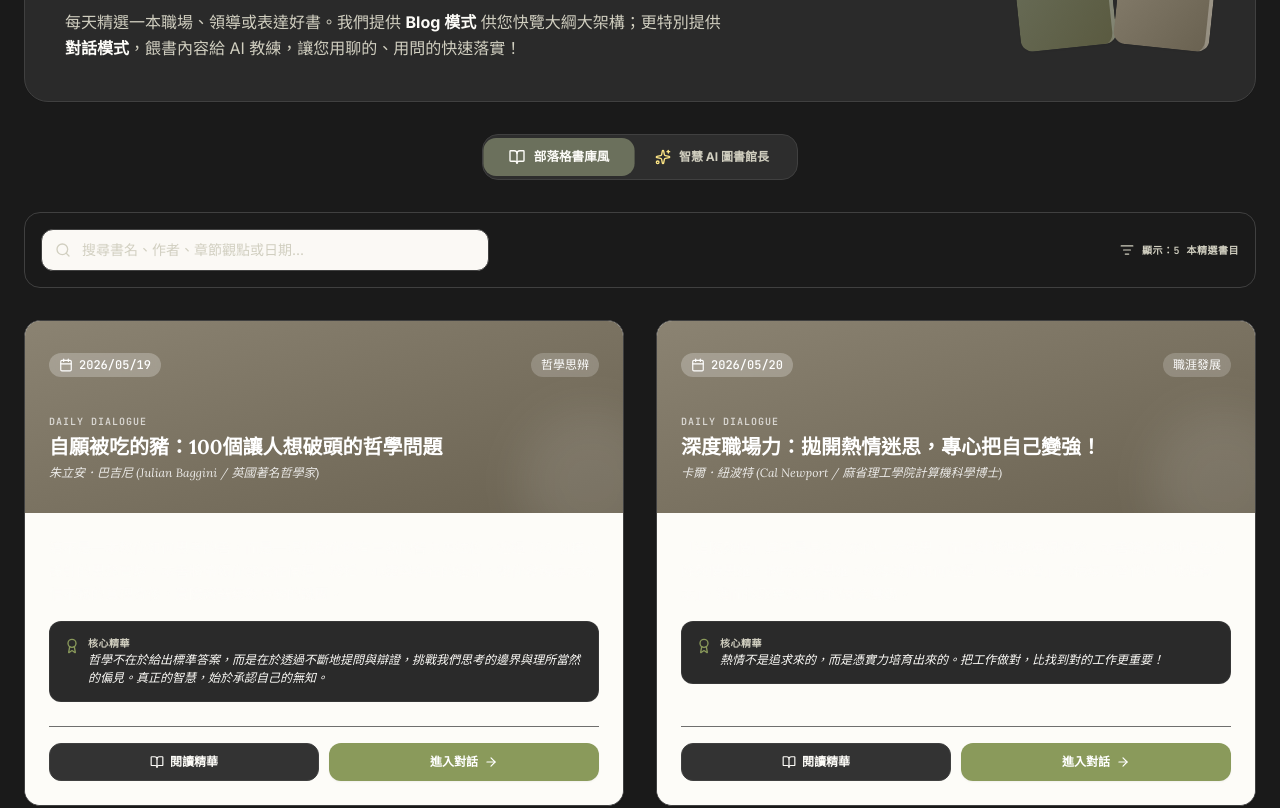
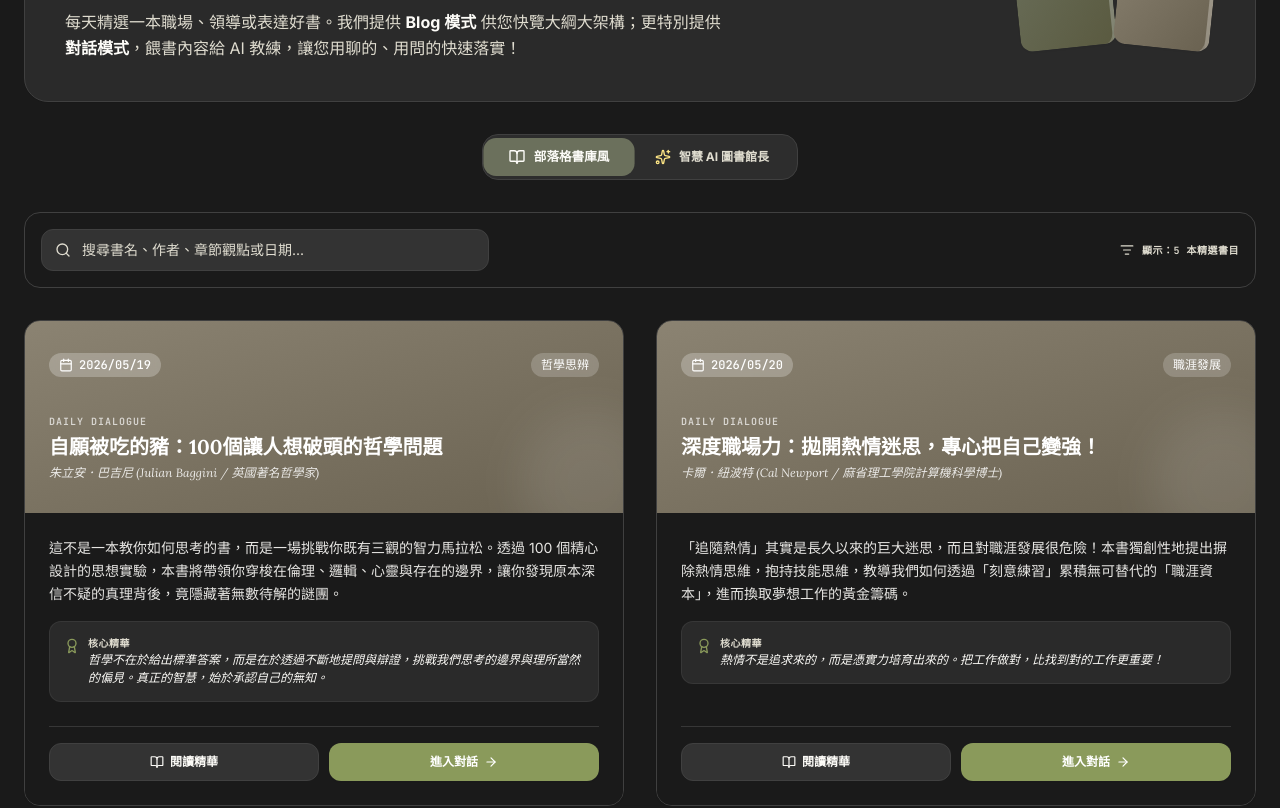
Before and after one commit to toydogcat/daily-dialogue, a React (Vite) app: page / in a window 1280 px wide. Shown: the part 240-1048 px from the top of the page. Built offline with nearby package versions, Linux system fonts and the light colour scheme.

Commit message:
refactor: update UI to use standardized natural theme colors across all components

```diff
--- a/src/App.tsx
+++ b/src/App.tsx
@@ -163,7 +163,7 @@ export default function App() {
                 </select>
               </div>
               {aiEngine === "local" && (
-                <div className="p-3 bg-[#FAF8F5] rounded-xl border border-natural-border text-[11px] text-[#8B8372] leading-relaxed animate-fade-in">
+                <div className="p-3 bg-natural-warm rounded-xl border border-natural-border text-[11px] text-[#8B8372] leading-relaxed animate-fade-in">
                   <p className="font-bold text-natural-dark mb-1">💡 本地 AI (Gemma 2B) 運作提示</p>
                   <p>本地引擎完全運行在您的瀏覽器與 GPU 中，不消耗 any 網路金鑰，100% 離線隱私安全。首次使用將會在對話視窗下載模型權重（約 1.4GB），下載後即可永久快速離線使用！</p>
                 </div>
@@ -296,7 +296,7 @@ export default function App() {
                       placeholder="搜尋書名、作者、章節觀點或日期..."
                       value={searchQuery}
                       onChange={(e) => setSearchQuery(e.target.value)}
-                      className="w-full bg-[#FBF9F5] border border-natural-border hover:border-natural-sand-light focus:bg-natural-bg focus:border-[#6B705C] focus:ring-[#6B705C] rounded-xl pl-10 pr-4 py-2.5 text-xs md:text-sm outline-none transition-all placeholder:text-natural-sand text-natural-dark"
+                      className="w-full bg-natural-warm border border-natural-border hover:border-natural-sand-light focus:bg-natural-bg focus:border-[#6B705C] focus:ring-[#6B705C] rounded-xl pl-10 pr-4 py-2.5 text-xs md:text-sm outline-none transition-all placeholder:text-natural-sand text-natural-dark"
                     />
                   </div>
 
@@ -437,7 +437,7 @@ export default function App() {
                 )}
               </div>
             ) : (
-              <div className="text-center py-20 bg-white rounded-3xl border border-natural-border space-y-4">
+              <div className="text-center py-20 bg-natural-bg rounded-3xl border border-natural-border space-y-4">
                 <p className="text-natural-sand text-sm font-serif">未能成功調用書本詳細結構，可能正因連線阻礙...</p>
                 <button
                   onClick={handleBackToOverview}
--- a/src/components/BlogView.tsx
+++ b/src/components/BlogView.tsx
@@ -21,7 +21,7 @@ export default function BlogView({ book }: BlogViewProps) {
     <div className="max-w-4xl mx-auto space-y-10 pb-16 animate-fade-in" id="blog-view">
 
       {/* Header Splash Area */}
-      <div className="bg-white rounded-3xl border border-natural-border p-6 md:p-8 shadow-2xs flex flex-col md:flex-row gap-8 items-start relative overflow-hidden">
+      <div className="bg-natural-bg rounded-3xl border border-natural-border p-6 md:p-8 shadow-2xs flex flex-col md:flex-row gap-8 items-start relative overflow-hidden">
         {/* Left vertical border brand line */}
         <div className="absolute top-0 left-0 w-2 h-full bg-[#6B705C]" />
 
@@ -100,7 +100,7 @@ export default function BlogView({ book }: BlogViewProps) {
                 className={`p-5 rounded-2xl border transition-all duration-300 cursor-pointer ${
                   activeConceptIdx === idx
                     ? "bg-natural-cream border-natural-sage shadow-2xs"
-                    : "bg-white border-natural-border hover:border-natural-sand-light"
+                    : "bg-natural-bg border-natural-border hover:border-natural-sand-light"
                 }`}
                 onClick={() => setActiveConceptIdx(idx)}
               >
@@ -138,7 +138,7 @@ export default function BlogView({ book }: BlogViewProps) {
             <h4 className="text-lg font-serif font-bold text-natural-dark">章節大綱隨讀</h4>
           </div>
 
-          <div className="bg-white rounded-2xl border border-natural-border p-5 space-y-6 shadow-2xs">
+          <div className="bg-natural-bg rounded-2xl border border-natural-border p-5 space-y-6 shadow-2xs">
             {book.chapters.map((ch, idx) => (
               <div key={idx} className="relative pl-6 last:pb-0 pb-6 border-l border-natural-border/80 last:border-0 group">
                 {/* timeline node icon */}
@@ -157,7 +157,7 @@ export default function BlogView({ book }: BlogViewProps) {
       <div className="grid grid-cols-1 md:grid-cols-2 gap-8">
 
         {/* Readers Group */}
-        <div className="bg-white rounded-3xl p-6.5 border border-natural-border space-y-4">
+        <div className="bg-natural-bg rounded-3xl p-6.5 border border-natural-border space-y-4">
           <div className="flex items-center gap-2">
             <Users className="w-5 h-5 text-natural-sage" />
             <h4 className="font-serif font-bold text-natural-dark text-base">這本書最適合推薦給：</h4>
--- a/src/components/BookCard.tsx
+++ b/src/components/BookCard.tsx
@@ -32,7 +32,7 @@ export default function BookCard({ book, onSelect }: BookCardProps) {
   return (
     <div
       id={`book-card-${book.id}`}
-      className="group bg-white rounded-2xl border border-natural-border hover:border-natural-sand-light shadow-xs hover:shadow-md transition-all duration-300 overflow-hidden flex flex-col h-full"
+      className="group bg-natural-bg rounded-2xl border border-natural-border hover:border-natural-sand-light shadow-xs hover:shadow-md transition-all duration-300 overflow-hidden flex flex-col h-full"
     >
       {/* Visual Cover Header */}
       <div className={`relative px-6 py-8 ${getNaturalHeaderBg()} text-white flex flex-col justify-between h-48 overflow-hidden`}>
@@ -61,7 +61,7 @@ export default function BookCard({ book, onSelect }: BookCardProps) {
       </div>
 
       {/* Content Area */}
-      <div className="p-6 flex-1 flex flex-col justify-between bg-[#FDFCF8]">
+      <div className="p-6 flex-1 flex flex-col justify-between bg-natural-bg">
         <div className="space-y-4">
           <p className="text-natural-dark/90 text-sm leading-relaxed line-clamp-3">
             {book.description}
--- a/src/components/ChatBox.tsx
+++ b/src/components/ChatBox.tsx
@@ -402,7 +402,7 @@ ${book.readingGuide}
 
             {webLLM.status.includes("正在") || webLLM.status.includes("Loading") || webLLM.progress > 0 ? (
               <div className="w-full max-w-xs space-y-3">
-                <div className="w-full bg-[#FAF8F5] rounded-full h-2 border border-natural-border overflow-hidden relative">
+                <div className="w-full bg-natural-warm rounded-full h-2 border border-natural-border overflow-hidden relative">
                   <div
                     className="bg-[#6B705C] h-full transition-all duration-300 rounded-full"
                     style={{ width: `${webLLM.progress}%` }}
@@ -493,7 +493,7 @@ ${book.readingGuide}
 
             {/* Warning card for missing API config */}
             {errorMsg && (
-              <div className="p-4 bg-[#FBF2F2] border border-rose-200 text-[#C15C5C] rounded-2xl flex gap-3 animate-fade-in max-w-[95%]">
+              <div className="p-4 bg-natural-warm/80 border border-rose-200 text-[#C15C5C] rounded-2xl flex gap-3 animate-fade-in max-w-[95%]">
                 <AlertCircle className="w-5 h-5 text-rose-600 shrink-0 mt-0.5" />
                 <div className="space-y-2.5">
                   <p className="text-sm font-semibold text-rose-900 font-serif">對話傳送失敗 (Error)</p>
--- a/src/components/GuideChatBox.tsx
+++ b/src/components/GuideChatBox.tsx
@@ -352,7 +352,7 @@ ${booksContextStr}
 
             {webLLM.status.includes("正在") || webLLM.status.includes("Loading") || webLLM.progress > 0 ? (
               <div className="w-full max-w-xs space-y-3">
-                <div className="w-full bg-[#FAF8F5] rounded-full h-2 border border-natural-border overflow-hidden relative">
+                <div className="w-full bg-natural-warm rounded-full h-2 border border-natural-border overflow-hidden relative">
                   <div
                     className="bg-[#6B705C] h-full transition-all duration-300 rounded-full"
                     style={{ width: `${webLLM.progress}%` }}
@@ -443,7 +443,7 @@ ${booksContextStr}
 
             {/* Warning card */}
             {errorMsg && (
-              <div className="p-4 bg-[#FBF2F2] border border-rose-200 text-[#C15C5C] rounded-2xl flex gap-3 animate-fade-in max-w-[95%]">
+              <div className="p-4 bg-natural-warm/80 border border-rose-200 text-[#C15C5C] rounded-2xl flex gap-3 animate-fade-in max-w-[95%]">
                 <AlertCircle className="w-5 h-5 text-rose-600 shrink-0 mt-0.5" />
                 <div className="space-y-2.5">
                   <p className="text-sm font-semibold text-rose-900 font-serif">對話傳送失敗 (Error)</p>
--- a/src/index.css
+++ b/src/index.css
@@ -38,8 +38,8 @@
   --color-natural-sage-var: #8A9A5B;
   --color-natural-dark-var: #FDFCF8;
   --color-natural-sage-dark-var: #A8B87B;
-  --color-natural-sand-var: #D1CFC0;
-  --color-natural-sand-light-var: #E6E4D8;
+  --color-natural-sand-var: #E0DDD0;
+  --color-natural-sand-light-var: #F0EEE4;
 }
 
 /* Custom CSS Scrollbars with Natural Tones */
```
